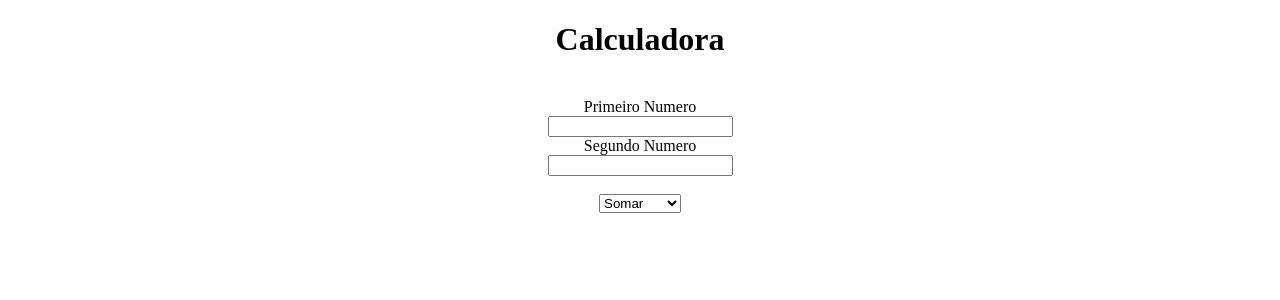
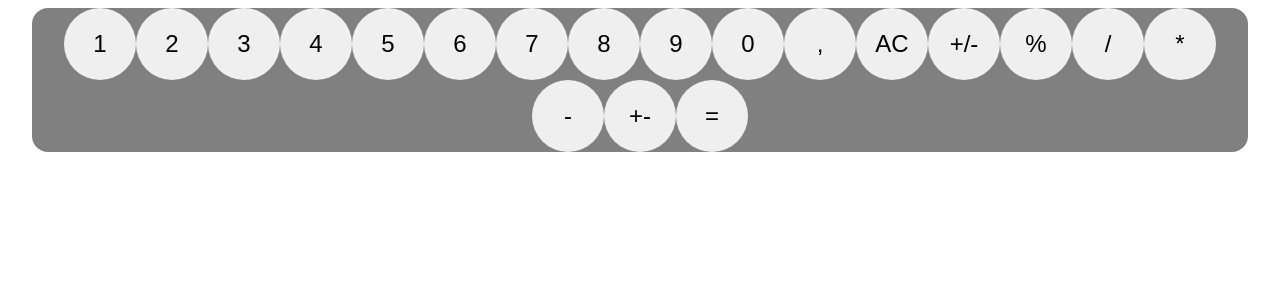
Before and after one commit to MarcosCast/calc_react, a React (Create React App) app: page / in a window 1280 px wide. Shown: the top 300 px of the page. Built offline with nearby package versions, Linux system fonts and the light colour scheme.

Commit message:
Instalando a biblioteca 'material UI'

```diff
--- a/package.json
+++ b/package.json
@@ -3,6 +3,9 @@
   "version": "0.1.0",
   "private": true,
   "dependencies": {
+    "@emotion/react": "^11.10.5",
+    "@emotion/styled": "^11.10.5",
+    "@mui/material": "^5.11.2",
     "@testing-library/jest-dom": "^5.16.5",
     "@testing-library/react": "^13.4.0",
     "@testing-library/user-event": "^13.5.0",
--- a/src/App.js
+++ b/src/App.js
@@ -1,29 +1,13 @@
 //import React, { useState } from 'react';
 import './App.css';
+import Calculator from './components/Calculator';
 
 //const operadores = ['*', '/', '+', '.', '-'];
 
 function App() {
   return (
     <div className="App">
-      <h1>Calculadora</h1>
-      <br/>
-      <label>Primeiro Numero</label>
-      <br/>
-      <input type="number" />
-      <br/>
-      <label>Segundo Numero</label>
-      <br/>
-      <input type="number" />
-      <br/>
-      <br/>
-
-      <select>
-        <option>Somar</option>
-        <option>Subtrair</option>
-        <option>Multiplicar</option>
-        <option>Dividir</option>
-      </select>
+      <Calculator />
     </div>
   );
 }
--- /dev/null
+++ b/src/components/Calculator.css
@@ -0,0 +1,16 @@
+button {
+    width: 3em;
+    height: 3em;
+    font-size: 1.5em;
+    border: none;
+    border-radius: 2em;
+}
+
+button:hover {
+    cursor: pointer;
+}
+
+.backgr {
+    background-color: grey;
+    border-radius: 1em;
+}
--- a/src/components/Calculator.jsx
+++ b/src/components/Calculator.jsx
@@ -1,3 +1,38 @@
 import React, { useState } from 'react';
-import { Container } from 'react-dom';
-import { Box } from "@mui/system";
+import './Calculator.css';
+import CssBaseline from '@mui/material/CssBaseline';
+import Box from '@mui/material/Box';
+import Container from '@mui/material/Container';
+
+export default function Calculator() {
+    return (
+       // <React.Fragment>
+          //  <CssBaseline />
+                <Container maxWidth="small">
+                    <Box>
+                        <div className='backgr'>
+                            <button onClick="">1</button>
+                            <button onClick="">2</button>
+                            <button onClick="">3</button>
+                            <button onClick="">4</button>
+                            <button onClick="">5</button>
+                            <button onClick="">6</button>
+                            <button onClick="">7</button>
+                            <button onClick="">8</button>
+                            <button onClick="">9</button>
+                            <button onClick="">0</button>
+                            <button onClick="">,</button>
+                            <button onClick="">AC</button>
+                            <button onClick="">+/-</button>
+                            <button onClick="">%</button>
+                            <button onClick="">/</button>
+                            <button onClick="">*</button>
+                            <button onClick="">-</button>
+                            <button onClick="">+-</button>
+                            <button onClick="">=</button>
+                        </div>
+                    </Box>
+                </Container>
+       // </React.Fragment>
+    )
+}
```
Also changed, not shown: 1 other file (tests, documents, lock files or other folders).
